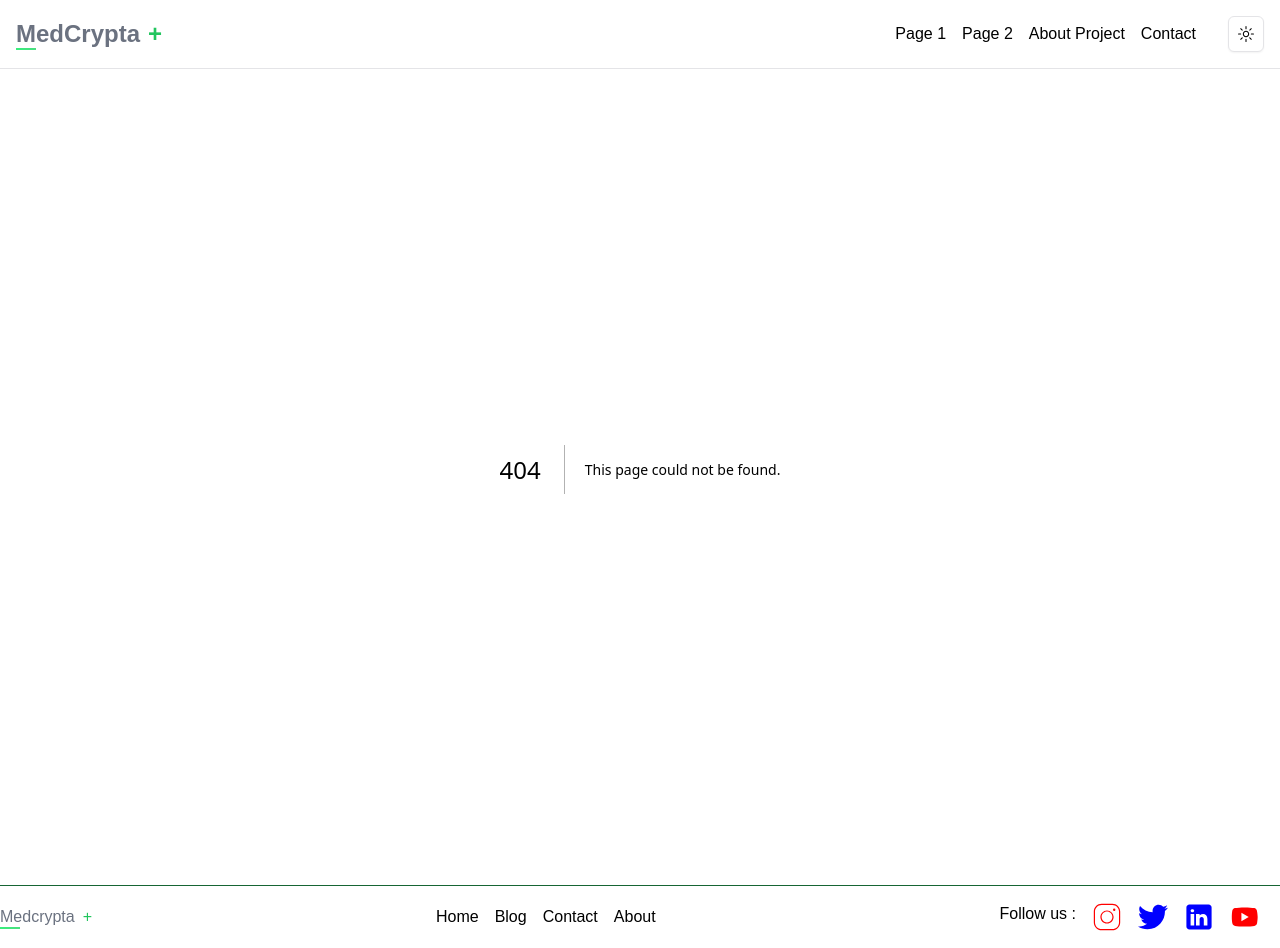
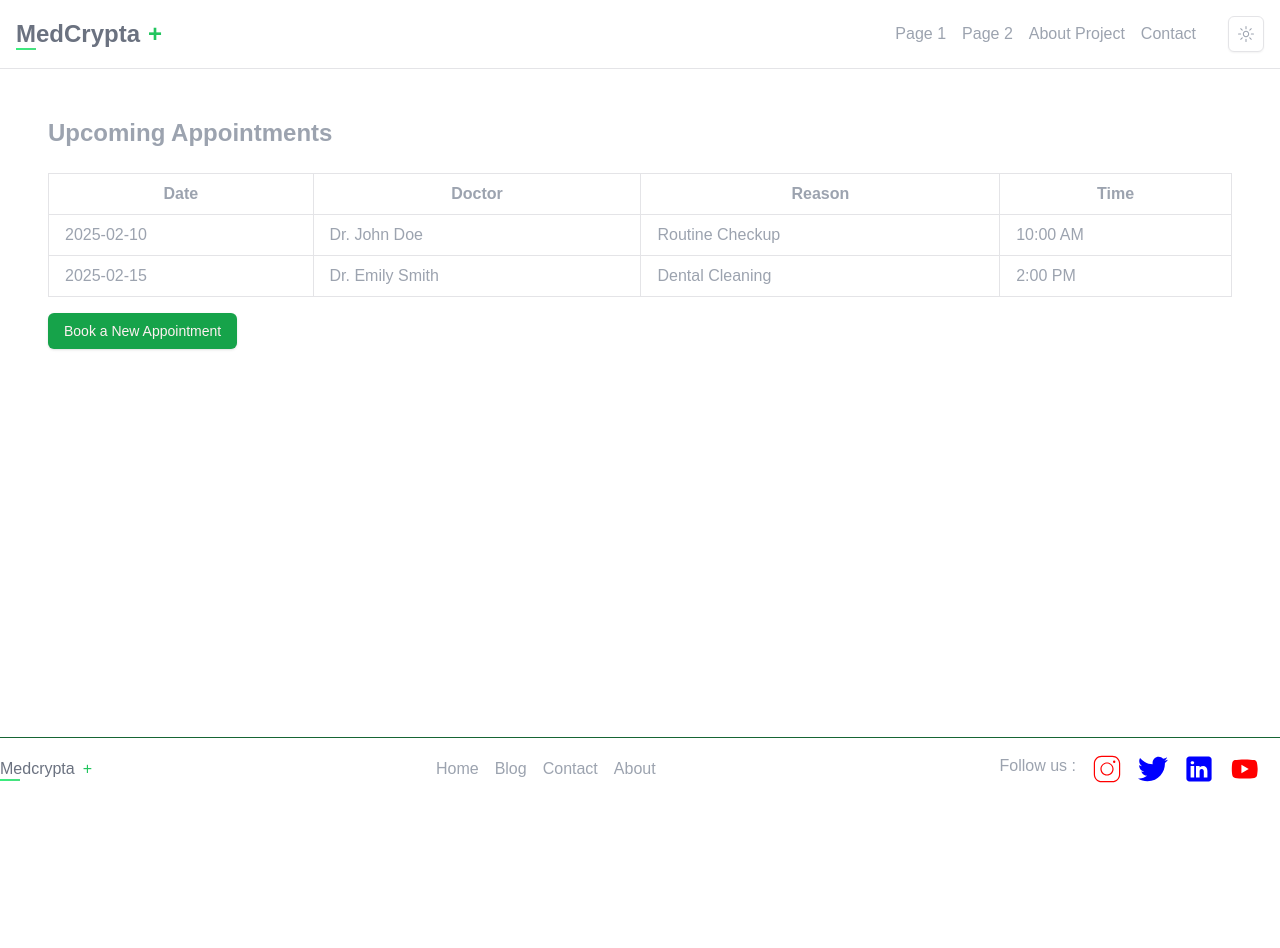
Before and after one commit to Nithin9585/Medcrypta, a Next.js app in the folder frontend/: page /Patient/Appointments in a window 1280 px wide. Before the commit this address had no page. After the commit the page ends 800 px from the top, so only its background shows below. Built offline with nearby package versions, Linux system fonts and the light colour scheme; no server answers; sample sign-in values are in the browser's storage.

Commit message:
add patientDashboard

```diff
--- /dev/null
+++ b/frontend/app/Patient/Appointments/page.js
@@ -0,0 +1,48 @@
+// Upcoming Appointments Page
+'use client';
+
+import { useSession } from 'next-auth/react';
+import Link from 'next/link';
+import { Button } from '@/components/ui/button';
+
+export default function UpcomingAppointments() {
+  const { data: session, status } = useSession();
+
+  const upcomingAppointments = [
+    { id: 1, date: '2025-02-10', doctor: 'Dr. John Doe', reason: 'Routine Checkup', time: '10:00 AM' },
+    { id: 2, date: '2025-02-15', doctor: 'Dr. Emily Smith', reason: 'Dental Cleaning', time: '2:00 PM' },
+  ];
+
+  if (status === 'loading') return <div>Loading...</div>;
+
+  if (!session) return <div>Please sign in to view your appointments.</div>;
+
+  return (
+    <div className="p-6 m-6">
+      <h1 className="text-2xl font-semibold mb-6">Upcoming Appointments</h1>
+      <table className="table-auto w-full border-collapse border border-gray-300 mb-4">
+        <thead>
+          <tr>
+            <th className="border px-4 py-2">Date</th>
+            <th className="border px-4 py-2">Doctor</th>
+            <th className="border px-4 py-2">Reason</th>
+            <th className="border px-4 py-2">Time</th>
+          </tr>
+        </thead>
+        <tbody>
+          {upcomingAppointments.map((appt) => (
+            <tr key={appt.id}>
+              <td className="border px-4 py-2">{appt.date}</td>
+              <td className="border px-4 py-2">{appt.doctor}</td>
+              <td className="border px-4 py-2">{appt.reason}</td>
+              <td className="border px-4 py-2">{appt.time}</td>
+            </tr>
+          ))}
+        </tbody>
+      </table>
+      <Link href="/Patient/BookAppointment">
+        <Button>Book a New Appointment</Button>
+      </Link>
+    </div>
+  );
+}
--- /dev/null
+++ b/frontend/app/Patient/BookAppointment/page.js
@@ -0,0 +1,56 @@
+// Book Appointment Page
+'use client';
+
+import { useSession } from 'next-auth/react';
+import { useState } from 'react';
+import { Button } from '@/components/ui/button';
+
+export default function BookAppointment() {
+  const { data: session, status } = useSession();
+  const [formData, setFormData] = useState({
+    date: '',
+    time: '',
+    doctor: '',
+    reason: '',
+  });
+  const doctorsList = ['Dr. John Doe', 'Dr. Emily Smith', 'Dr. Alice Brown', 'Dr. Robert White'];
+
+  const handleChange = (e) => {
+    setFormData({ ...formData, [e.target.name]: e.target.value });
+  };
+
+  const handleSubmit = (e) => {
+    e.preventDefault();
+    alert(`Appointment booked with Dr. ${formData.doctor} on ${formData.date} at ${formData.time}.`);
+  };
+
+  if (status === 'loading') return <div>Loading...</div>;
+
+  if (!session) return <div>Please sign in to book an appointment.</div>;
+
+  return (
+    <div className="p-6 m-6">
+      <h1 className="text-2xl font-semibold mb-6">Book an Appointment</h1>
+      <form onSubmit={handleSubmit} className="space-y-4">
+        <input type="date" name="date" onChange={handleChange} className="border p-2 w-full" required />
+        <input type="time" name="time" onChange={handleChange} className="border p-2 w-full" required />
+        <input
+          type="text"
+          name="doctor"
+          list="doctors"
+          placeholder="Doctor's Name"
+          onChange={handleChange}
+          className="border p-2 w-full"
+          required
+        />
+        <datalist id="doctors">
+          {doctorsList.map((doctor, index) => (
+            <option key={index} value={doctor} />
+          ))}
+        </datalist>
+        <input type="text" name="reason" placeholder="Reason for Visit" onChange={handleChange} className="border p-2 w-full" required />
+        <Button type="submit">Book Appointment</Button>
+      </form>
+    </div>
+  );
+}
--- a/frontend/app/Patient/dashboard/page.js
+++ b/frontend/app/Patient/dashboard/page.js
@@ -2,35 +2,162 @@
 
 import { useRouter } from 'next/navigation';
 import { useSession } from 'next-auth/react';
-import { useEffect } from 'react';
-import { signOut } from 'next-auth/react';
+import { useEffect, useState } from 'react';
 import { Button } from '@/components/ui/button';
+import Link from 'next/link';
+import { Line } from 'react-chartjs-2';
+import {
+  Chart as ChartJS,
+  CategoryScale,
+  LinearScale,
+  PointElement,
+  LineElement,
+  Title,
+  Tooltip,
+  Legend
+} from 'chart.js';
+
+ChartJS.register(
+  CategoryScale,
+  LinearScale,
+  PointElement,
+  LineElement,
+  Title,
+  Tooltip,
+  Legend
+);
+
 export default function PatientDashboard() {
   const router = useRouter();
   const { data: session, status } = useSession();
 
+  const upcomingAppointments = [
+    { id: 1, date: '2025-02-10', doctor: 'Dr. John Doe', reason: 'Routine Checkup', time: '10:00 AM' },
+    { id: 2, date: '2025-02-15', doctor: 'Dr. Emily Smith', reason: 'Dental Cleaning', time: '2:00 PM' },
+  ];
+
+  const [chartData, setChartData] = useState(null);
+  const [ratings, setRatings] = useState({});
+
+  const generateRandomData = () => {
+    const labels = [];
+    const data = [];
+    for (let i = 1; i <= 7; i++) {
+      labels.push(`Day ${i}`);
+      data.push(Math.floor(Math.random() * 100) + 50);
+    }
+    return { labels, data };
+  };
+
   useEffect(() => {
+    const { labels, data } = generateRandomData();
+    setChartData({
+      labels,
+      datasets: [
+        {
+          label: 'Health Score',
+          data,
+          borderColor: 'rgb(54, 162, 235)',
+          backgroundColor: 'rgba(54, 162, 235, 0.5)',
+          fill: true,
+          tension: 0.1,
+        },
+      ],
+    });
+  }, []);
 
+  useEffect(() => {
     if (status === 'loading') return;
 
     if (!session) {
-      sessionStorage.setItem("redirectPath", window.location.pathname);
+      sessionStorage.setItem('redirectPath', window.location.pathname);
       router.push('/auth/signin');
+    } else if (session?.user.role !== 'patient') {
+      router.push('/unauthorized');
     }
   }, [session, status, router]);
 
+  const handleRatingChange = (doctor, rating) => {
+    setRatings((prevRatings) => ({ ...prevRatings, [doctor]: rating }));
+  };
+
   if (status === 'loading' || !session || session?.user.role !== 'patient') {
-    router.push('/unauthorized');
+    return <div>Loading...</div>;
   }
 
   return (
-    <div className="p-6 m-6">
-    <h1 className="text-2xl font-bold">Patient Dashboard</h1>
-    <p className="mt-2 text-lg">Welcome to Patient dashboard!</p>
-    <Button onClick={signOut} className="mt-4 px-4 py-2  text-white rounded">
-      Signout
-    </Button>
-  </div>
+    <div className="p-6 m-6 grid grid-cols-1 md:grid-cols-4 lg:grid-cols-5 gap-6">
+      <div className="md:col-span-1 lg:col-span-2 space-y-6">
+        <h1 className="text-2xl font-semibold">Welcome, {session.user.name || 'Patient'}</h1>
+        <div className="border p-4 rounded-md shadow flex flex-col items-center">
+          <img
+          src="https://static.vecteezy.com/system/resources/previews/031/670/134/non_2x/patient-icon-vector.jpg"
+          alt="Patient Profile"
+          className="w-72 h-72 object-cover rounded-md"
+        />
+          <h2 className="text-lg font-bold mt-2">{session.user.name || 'John Doe'}</h2>
+          <p className="text-sm">Age: 30</p>
+          <p className="text-sm">Contact: john.doe@example.com</p>
+        </div>
 
+        <div className="border p-4 rounded-md shadow">
+          <h2 className="text-xl font-semibold mb-4">Health Trends</h2>
+          <div className="h-64 bg-gray-200 flex items-center justify-center rounded">
+            {chartData && <Line data={chartData} />}
+          </div>
+        </div>
+      </div>
+
+      <div className="md:col-span-3 lg:col-span-3 space-y-6">
+        <Link href="/Patient/Appointments">
+          <Button>Upcoming Appointments</Button>
+        </Link>
+
+        <Link href="/Patient/BookAppointment">
+          <Button className="ml-4">Book Appointment</Button>
+        </Link>
+
+        <h2 className="text-xl font-semibold mb-4">Appointment Schedule</h2>
+        <table className="table-auto w-full border-collapse border border-gray-300 mb-4">
+          <thead>
+            <tr>
+              <th className="border px-4 py-2">Date</th>
+              <th className="border px-4 py-2">Doctor</th>
+              <th className="border px-4 py-2">Reason</th>
+              <th className="border px-4 py-2">Time</th>
+            </tr>
+          </thead>
+          <tbody>
+            {upcomingAppointments.map((appt) => (
+              <tr key={appt.id}>
+                <td className="border px-4 py-2">{appt.date}</td>
+                <td className="border px-4 py-2">{appt.doctor}</td>
+                <td className="border px-4 py-2">{appt.reason}</td>
+                <td className="border px-4 py-2">{appt.time}</td>
+              </tr>
+            ))}
+          </tbody>
+        </table>
+
+        <h2 className="text-xl font-semibold mb-4">Rate Your Doctor</h2>
+        {upcomingAppointments.map((appt) => (
+          <div key={appt.id} className="border p-4 rounded-md shadow mb-4">
+            <p className="text-lg font-bold">{appt.doctor}</p>
+            <select
+              className="mt-2 border rounded p-2 w-full"
+              value={ratings[appt.doctor] || ''}
+              onChange={(e) => handleRatingChange(appt.doctor, e.target.value)}
+            >
+              <option value="">Rate the doctor</option>
+              <option value="1">1 - Poor</option>
+              <option value="2">2 - Fair</option>
+              <option value="3">3 - Good</option>
+              <option value="4">4 - Very Good</option>
+              <option value="5">5 - Excellent</option>
+            </select>
+          </div>
+        ))}
+      </div>
+    </div>
   );
 }
```
